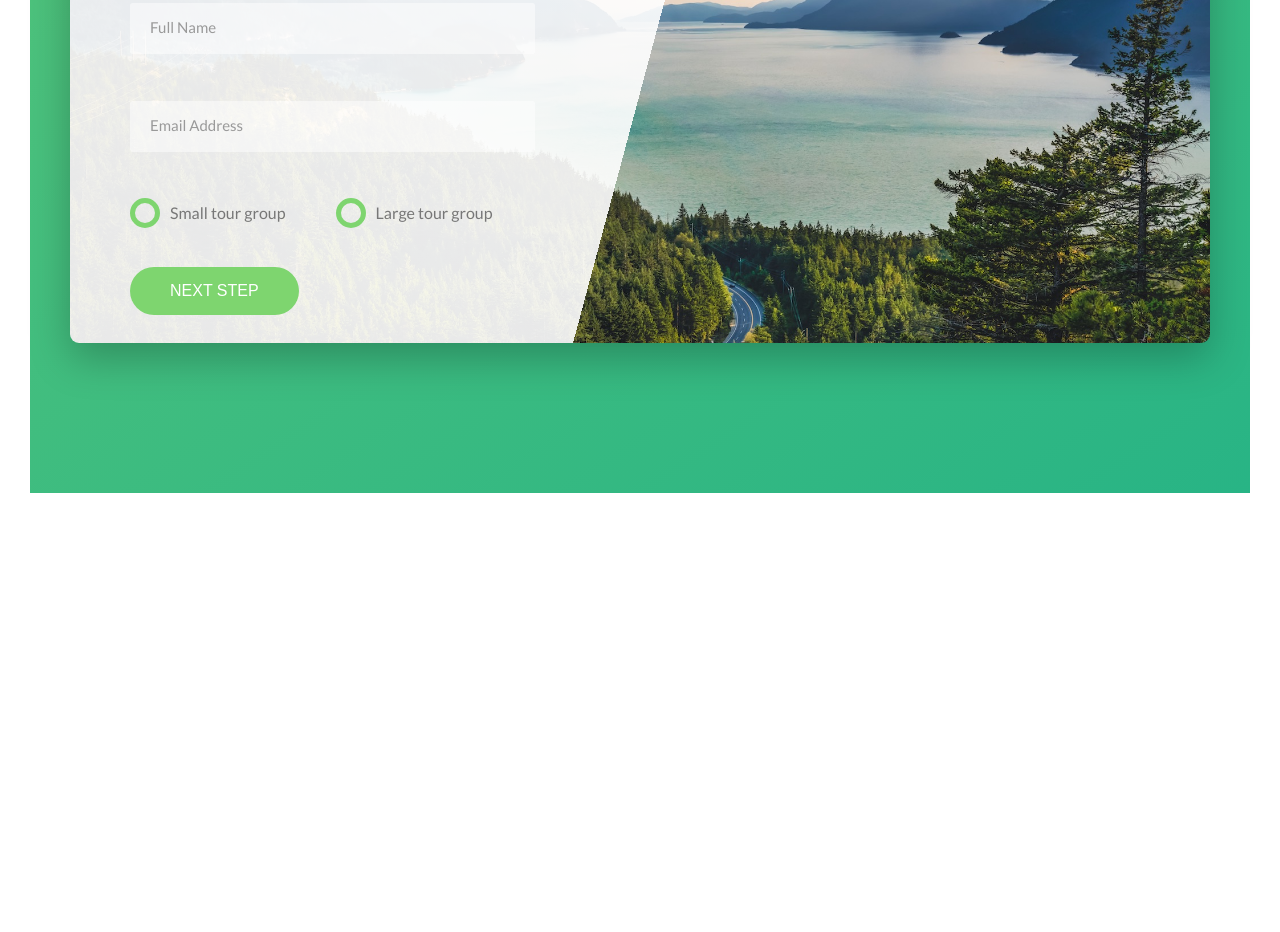
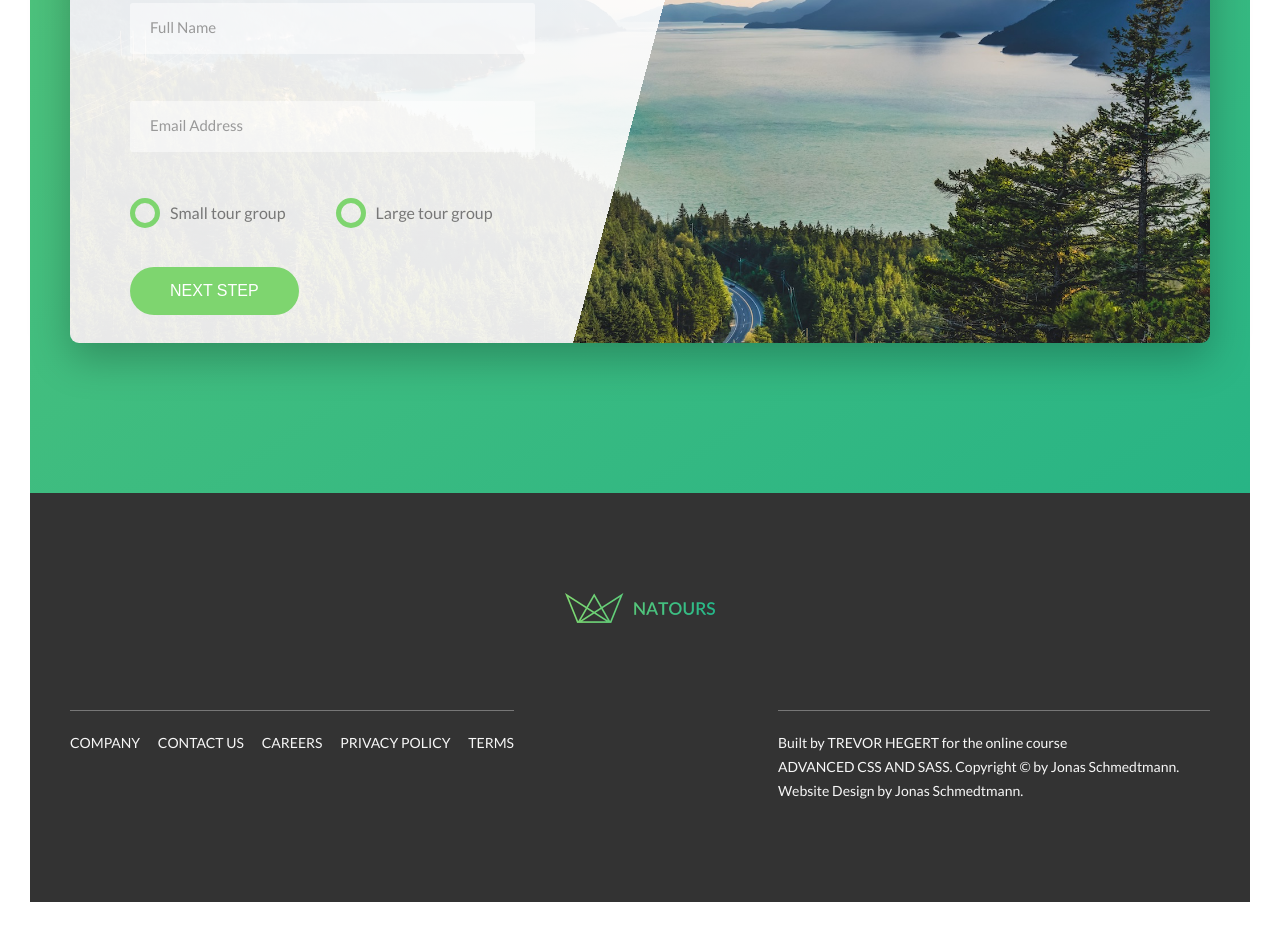
Before and after one commit to TrevorHegert/udemy_sass, a website: page index.html in a window 1280 px wide. Shown: the part 4817-5749 px from the top of the page. Before the commit the page ends 5340 px from the top, so only its background shows below. Drawn offline with Linux system fonts and the light colour scheme.

Commit message:
Lesson 48 Complete

```diff
--- a/index.html
+++ b/index.html
@@ -286,6 +286,7 @@
                                                 Large tour group</label>
                                     </div>
                                 </div>
+
                                 <div class="form-group">
                                     <button class="btn btn--green">Next step</button>
                                 </div>
@@ -295,8 +296,31 @@
                     </div>
                 </div>
             </section>
+        </main>
 
-        </main>
+        <footer class="footer">
+            <div class="footer__logo-box">
+                <img src="img/logo-green-small-2x.png" alt="Full Logo" class="footer__logo">
+            </div>
+            <div class="row">
+                <div class="col-1-of-2">
+                    <div class="footer__navigation">
+                        <ul class="footer__list">
+                            <li class="footer__item"><a href="#" class="footer__link">Company</a></li>
+                            <li class="footer__item"><a href="#" class="footer__link">Contact Us</a></li>
+                            <li class="footer__item"><a href="#" class="footer__link">Careers</a></li>
+                            <li class="footer__item"><a href="#" class="footer__link">Privacy Policy</a></li>
+                            <li class="footer__item"><a href="#" class="footer__link">Terms</a></li>
+                        </ul>
+                    </div>
+                </div>
+                <div class="col-1-of-2">
+                    <p class="footer__copyright">
+                        Built by <a href="https://portfolio.darthraver.com" class="footer__link">Trevor Hegert</a> for the online course <a href="https://www.udemy.com/advanced-css-and-sass/" class="footer__link">Advanced CSS and Sass</a>. Copyright &copy; by Jonas Schmedtmann. Website Design by Jonas Schmedtmann.
+                    </p>
+                </div>
+            </div>
+        </footer>
 
         <!-- <section class="grid-test">
 
--- a/sass/abstracts/_variables.scss
+++ b/sass/abstracts/_variables.scss
@@ -12,8 +12,10 @@ $color-tertiary-dark: #5643fa;
 
 $color-grey-light-1: #f7f7f7;
 $color-grey-light-2: #eee;
+
 $color-grey-dark: #777;
 $color-grey-dark2: #999;
+$color-grey-dark3: #333;
 
 $color-white: #fff;
 $color-black: #000;
--- /dev/null
+++ b/sass/layout/_footer.scss
@@ -0,0 +1,61 @@
+.footer {
+    background-color: $color-grey-dark3;
+    padding: 10rem 0;
+    font-size: 1.4rem;
+    color: $color-grey-light-1;
+
+    &__logo-box {
+        text-align: center;
+        margin-bottom: 8rem;
+    }
+
+    &__logo {
+        width: 15rem;
+        height: auto;
+    }
+
+    &__navigation {
+        border-top: 1px solid $color-grey-dark;
+        padding-top: 2rem;
+        display: inline-block;
+    }
+
+    &__list {
+        list-style: none;
+    }
+
+    &__item {
+        display:inline-block;
+
+        &:not(:last-child) {
+            margin-right: 1.5rem;
+        }
+    }
+
+    &__link {
+        &:link,
+        &:visited {
+            color: $color-grey-light-1;
+            background-color: $color-grey-dark3;
+            text-decoration: none;
+            text-transform: uppercase;
+            display: inline-block;
+            transition: all .2s;
+        }
+
+        &:hover,
+        &:active {
+            color: $color-primary;
+            box-shadow: 0 1rem 1.5rem rgba($color-black, .4);
+            transform: rotate(7deg) scale(1.3);
+        }
+    }
+
+    &__copyright {
+        border-top: 1px solid $color-grey-dark;
+        padding-top: 2rem;
+        display: inline-block;
+        width: 80%;
+        float: right;
+    }
+}
--- a/sass/main.scss
+++ b/sass/main.scss
@@ -16,6 +16,7 @@
 @import "components/story";
 
 @import "layout/grid";
+@import "layout/footer";
 @import "layout/header";
 
 @import "pages/home";
```
Also changed, not shown: css/style.css.
